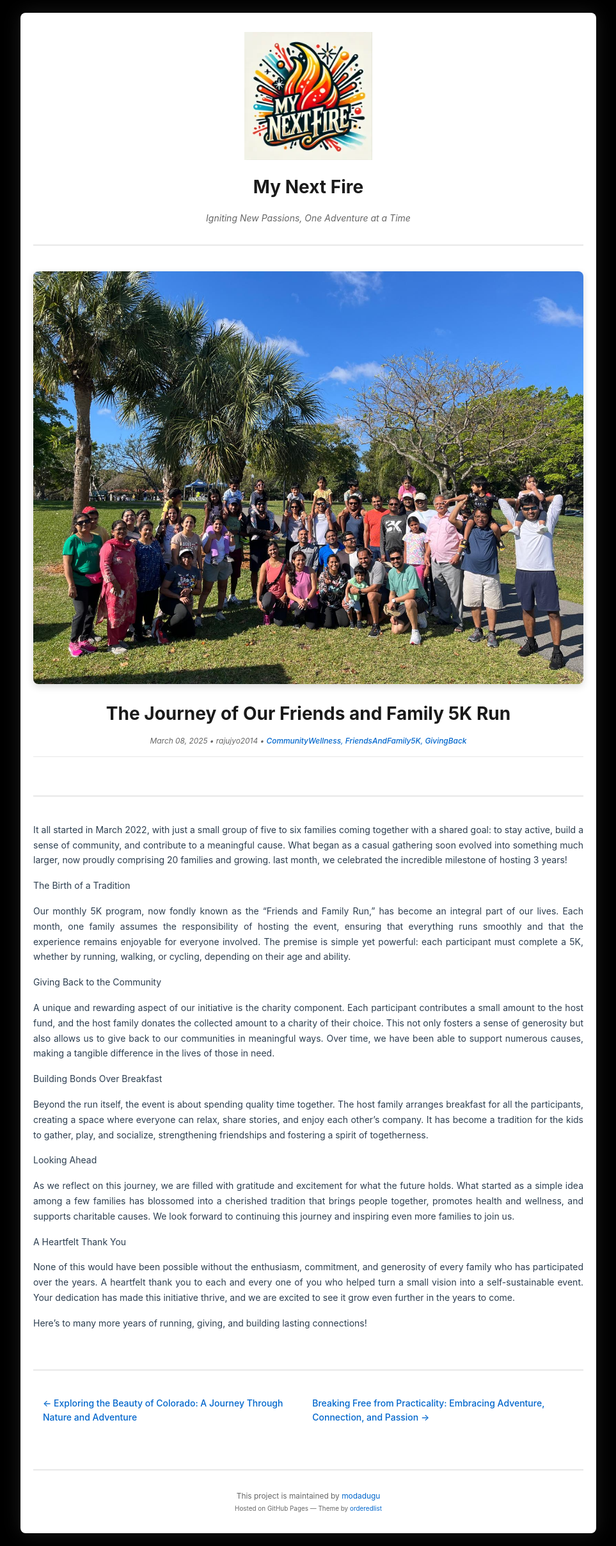
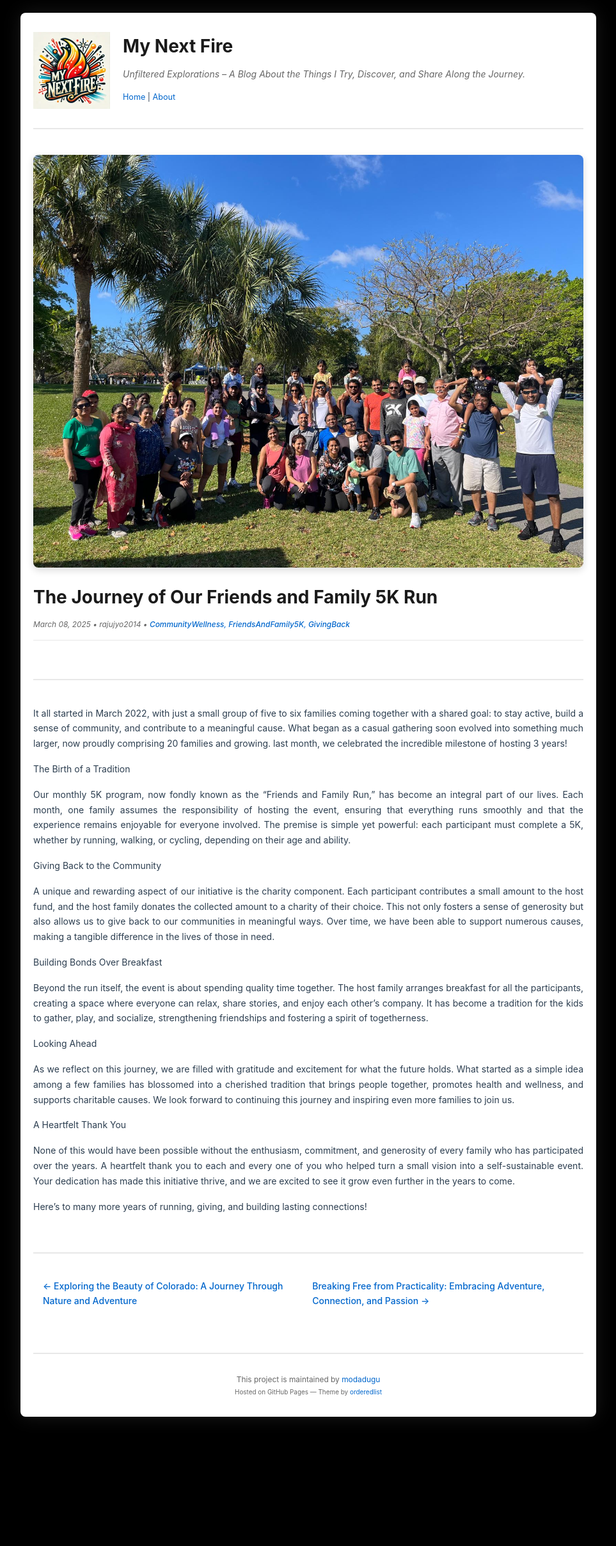
Before and after one commit to modadugu/mynextfire, a Jekyll site: the page built from _posts/2025-03-08-the-journey-of-our-friends-and-family-5k-run.md, in a window 1280 px wide. Shown: the whole page at 64% size, without its empty margins (158-1121 px from the left). Built offline with Jekyll 4.4.1, drawn with Linux system fonts in a browser that asks for light colours; after the commit the page ends 2234 px from its top, so only the background shows below that.

Commit message:
improved theme and added about me page

```diff
--- a/_config.yml
+++ b/_config.yml
@@ -1,6 +1,6 @@
 # Site settings
 title: My Next Fire
-description: Igniting New Passions, One Adventure at a Time
+description: Unfiltered Explorations – A Blog About the Things I Try, Discover, and Share Along the Journey.
 baseurl: "/mynextfire" # Required for project sites (matches repo name without .github.io)
 url: "https://modadugu.github.io" # Your GitHub username domain
 
--- a/_layouts/default.html
+++ b/_layouts/default.html
@@ -14,13 +14,21 @@
   <body>
     <div class="wrapper">
       <header>
+        <div class="header-container">
           <div class="logo-container">
             <a href="{{ "/" | absolute_url }}">
               <img src="{{ "/assets/images/mynextfire.webp" | relative_url }}" alt="My Next Fire Logo" class="site-logo">
             </a>
           </div>
+          <div class="header-text">
             <h1><a href="{{ "/" | absolute_url }}">{{ site.title | default: site.github.repository_name }}</a></h1>
             <p>{{ site.description | default: site.github.project_tagline }}</p>
+            <nav class="site-nav">
+              <a href="{{ "/" | absolute_url }}">Home</a> |
+              <a href="{{ "/about/" | absolute_url }}">About</a>
+            </nav>
+          </div>
+        </div>
 
         {% if site.show_downloads %}
         <ul class="downloads">
--- a/_layouts/home.html
+++ b/_layouts/home.html
@@ -10,6 +10,7 @@
   <ul class="post-list">
     {% for post in site.posts %}
       <li class="post-item">
+        <div class="post-item-content">
           {% if post.featured_image %}
           <div class="post-thumbnail">
             <a href="{{ post.url | relative_url }}">
@@ -17,6 +18,7 @@
             </a>
           </div>
           {% endif %}
+          <div class="post-item-text">
             <h3><a href="{{ post.url | relative_url }}">{{ post.title }}</a></h3>
             <p class="post-meta">
               <time datetime="{{ post.date | date_to_xmlschema }}">{{ post.date | date: "%B %d, %Y" }}</time>
@@ -27,6 +29,8 @@
             {% if post.excerpt %}
               <div class="post-excerpt">{{ post.excerpt }}</div>
             {% endif %}
+          </div>
+        </div>
       </li>
     {% endfor %}
   </ul>
--- a/assets/css/style.css
+++ b/assets/css/style.css
@@ -28,18 +28,47 @@
   margin-bottom: 40px;
   padding-bottom: 30px;
   border-bottom: 2px solid #e8e8e8;
-  text-align: center;
+}
+
+.header-container {
+  display: flex;
+  align-items: flex-start;
+  justify-content: space-between;
+  gap: 20px;
 }
 
 .logo-container {
-  margin-bottom: 20px;
+  flex-shrink: 0;
 }
 
 .site-logo {
-  max-width: 200px;
+  max-width: 120px;
   height: auto;
   display: block;
-  margin: 0 auto;
+}
+
+.header-text {
+  flex: 1;
+}
+
+.header-text h1 {
+  margin-bottom: 10px;
+}
+
+.site-nav {
+  margin-top: 15px;
+  font-size: 0.9em;
+}
+
+.site-nav a {
+  color: #0066cc;
+  text-decoration: none;
+  transition: color 0.3s ease;
+}
+
+.site-nav a:hover {
+  color: #0052a3;
+  text-decoration: underline;
 }
 
 header h1 {
@@ -224,9 +253,10 @@
 }
 
 .post-content img {
-  max-width: 100%;
+  max-width: 60%;
   height: auto;
-  margin: 25px 0;
+  margin: 20px auto;
+  display: block;
   border-radius: 6px;
   box-shadow: 0 4px 12px rgba(0,0,0,0.1);
 }
@@ -288,11 +318,19 @@
   box-shadow: 0 2px 8px rgba(0,0,0,0.1);
 }
 
+.post-item-content {
+  display: flex;
+  gap: 20px;
+  align-items: flex-start;
+}
+
 .post-thumbnail {
-  width: 100%;
-  height: 220px;
+  flex-shrink: 0;
+  width: 180px;
+  height: 140px;
   overflow: hidden;
   background-color: #e8e8e8;
+  border-radius: 4px;
 }
 
 .post-thumbnail img {
@@ -312,10 +350,16 @@
   height: 100%;
 }
 
+.post-item-text {
+  flex: 1;
+  padding: 20px 20px 20px 0;
+  min-width: 0;
+}
+
 .post-item h3,
 .post-item .post-meta,
 .post-item .post-excerpt {
-  padding: 0 30px;
+  padding: 0;
 }
 
 .post-item:hover {
@@ -416,8 +460,17 @@
     padding: 0;
   }
 
+  .post-item-content {
+    flex-direction: column;
+  }
+
   .post-thumbnail {
+    width: 100%;
     height: 180px;
+  }
+
+  .post-item-text {
+    padding: 20px;
   }
 }
 
@@ -450,7 +503,22 @@
     padding-left: 25px;
   }
 
+  .post-item-content {
+    flex-direction: column;
+  }
+
   .post-thumbnail {
+    width: 100%;
     height: 150px;
   }
+
+  .post-item-text {
+    padding: 15px;
+  }
+
+  .header-container {
+    flex-direction: column;
+    align-items: center;
+    text-align: center;
+  }
 }
```
Also changed, not shown: about.md (added, +13 -0 lines), index.md (+0 -4 lines). Lines whose indentation alone changed are shown as unchanged.
